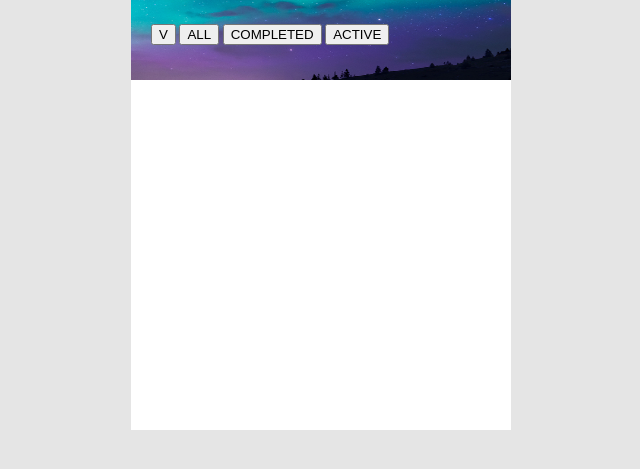
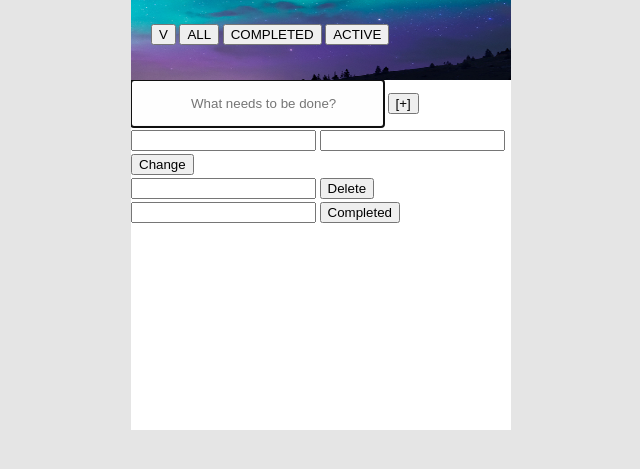
Before and after one commit to EkrlDev/wacjs, a plain HTML site: page index.html in a window 1280 px wide. Shown: the part 151-620 px from the top of the page, without its empty margins (319-959 px from the left). Drawn offline with Linux system fonts and the light colour scheme.

Commit message:
version8 completed

```diff
--- a/css/style.css
+++ b/css/style.css
@@ -56,6 +56,22 @@ body{
 .content ul{
     padding:0;
     margin:0;
+}
+.toggle-all + label:before {
+    content: '❯';
+    font-size: 22px;
+    color: #e6e6e6;
+    padding: 10px 27px 10px 27px;
+}
+.new-todo {
+    padding: 16px 16px 16px 60px;
+    border: none;
+    background: rgba(0, 0, 0, 0.003);
+    box-shadow: inset 0 -2px 1px rgba(0,0,0,0.03);
+}
+addButton {
+    padding: 26px 26px 26px 60px;
+    border: none;
 }
 .item{
     width:380px;
--- a/index.html
+++ b/index.html
@@ -22,15 +22,35 @@
             <h1 class = "topic">My Todo List</h1>
             <nav class = "navBar">
               <ul class = "navButtons">
-                <button id = "toggleAllButton">V</button>
-                <button id = "displayTodosButton">ALL</button>
+                <button onclick = "handlers.toggleAll()">V</button>
+                <button onclick = "handlers.displayTodos()">ALL</button>
                 <button>COMPLETED</button>
                 <button>ACTIVE</button>
               </ul>
           </nav>
           </div>
           <div class = "content">
-
+            <div class = "entry">
+              <ul>
+                <li>
+                  <input id = "addTodoTextInput" class="new-todo" placeholder="What needs to be done?" autofocus="">
+                  <button class = "addButton" onclick = "handlers.addTodo()">[+]</button>
+                </li>
+                <li>
+                  <input id = "changeTodoPositionInput" type="number">
+                  <input id = "changeTodoTextInput" type="text">
+                  <button onclick="handlers.changeTodo()">Change</button>
+                </li>
+                <li>
+                  <input id = "deleteTodoPositionInput" type="number">
+                  <button onclick="handlers.deleteTodo()">Delete</button>
+                </li>
+                <li>
+                  <input id = "toggleTodoPositionInput" type="number">
+                  <button onclick="handlers.toggleCompleted()">Completed</button>
+                </li>
+              </ul>
+            </div>
           </div>
         </div>
         <script src = "script.js"></script>
--- a/script.js
+++ b/script.js
@@ -56,7 +56,9 @@ var todoList = {
         this.displayTodos();
     }
 };
-//debugger;
+
+/*
+//debugger;-->for google dev tool inspecting
 //1. We want to access ALL button
 var displayTodosButton = document.getElementById("displayTodosButton");
 //2. We want to run displayTodos() method
@@ -69,3 +71,37 @@ var toggleAllButton = document.getElementById("toggleAllButton");
 toggleAllButton.addEventListener("click", function() {
     todoList.toggleAll();
 });
+
+*/
+
+//Refractoring the code above, we have changed the index.html/buttons elements also..
+var handlers = {
+    displayTodos: function() {
+        todoList.displayTodos();
+    },
+    addTodo: function(){
+        var addTodoTextInput = document.getElementById("addTodoTextInput");
+        todoList.addTodo(addTodoTextInput.value);
+        addTodoTextInput.value = "";
+    },
+    changeTodo: function() {
+        var changeTodoPositionInput = document.getElementById("changeTodoPositionInput");
+        var changeTodoTextInput = document.getElementById("changeTodoTextInput");
+        todoList.changeTodo(changeTodoPositionInput.valueAsNumber, changeTodoTextInput.value);
+        changeTodoTextInput.value = "";
+        changeTodoPositionInput.value = "";
+    },
+    deleteTodo: function() {
+        var deleteTodoPositionInput = document.getElementById("deleteTodoPositionInput");
+        todoList.deleteTodo(deleteTodoPositionInput.valueAsNumber);
+        deleteTodoPositionInput.value = "";
+    },
+    toggleCompleted: function() {
+        var toggleTodoPositionInput = document.getElementById("toggleTodoPositionInput");
+        todoList.toggleCompleted(toggleTodoPositionInput.valueAsNumber);
+        toggleTodoPositionInput.value = "";
+    },
+    toggleAll: function() {
+        todoList.toggleAll();
+    }
+};
```
